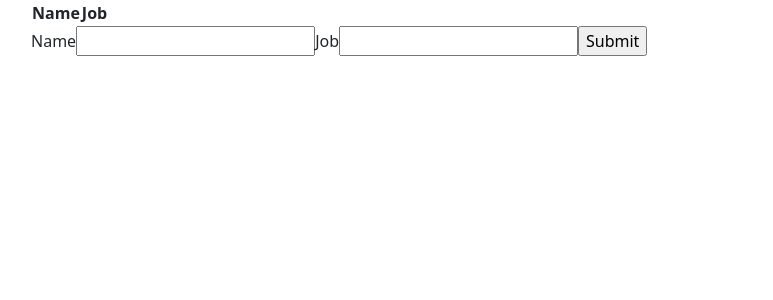
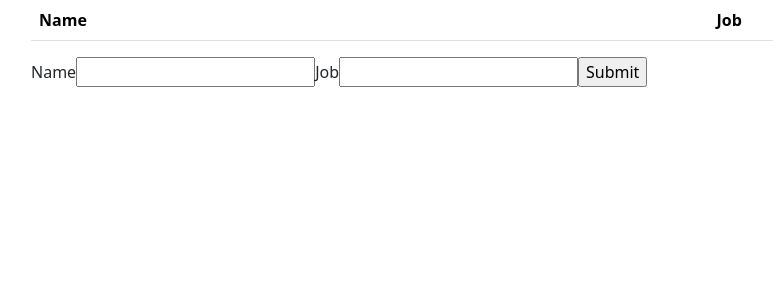
Before and after one commit to pkrishna05/csc-307-app, a React (Vite) app in the folder packages/react-frontend/: page / in a window 1280 px wide. Shown: the top 300 px of the page, without its empty margins (51-824 px from the left). Built offline with nearby package versions, Linux system fonts and the light colour scheme.

Commit message:
Added styling to table

```diff
--- a/packages/react-frontend/src/Table.jsx
+++ b/packages/react-frontend/src/Table.jsx
@@ -34,7 +34,7 @@ function TableBody(props) {
 
 function Table(props) {
     return (
-        <table>
+        <table class="table">
             <TableHeader />
             <TableBody characterData={props.characterData}
                 removeCharacter={props.removeCharacter} />
```
